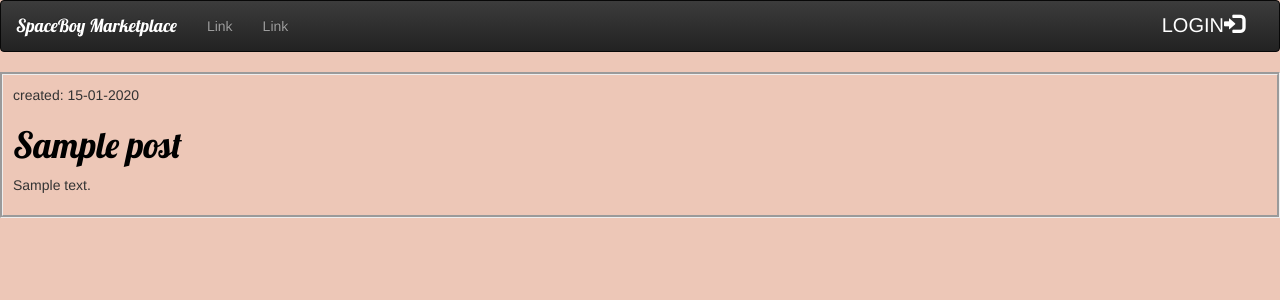
After one commit to woobin0413/my-first-blog, a Django app: page /post/1/approve/ in a window 1280 px wide. The commit adds this page. Shown: the top 300 px of the page. Run offline with Django 3.2, Linux system fonts and the light colour scheme; tables that the repository leaves empty hold one stand-in row (values such as "Sample post"); some libraries are stand-ins or nearby versions.

```diff
--- a/parsed_data/forms.py
+++ b/parsed_data/forms.py
@@ -3,7 +3,6 @@ from .models import Post,Comment
 
 
 class PostForm(forms.ModelForm):
-
     class Meta:
         model = Post
         fields = ('title', 'photo','text',)
--- a/parsed_data/models.py
+++ b/parsed_data/models.py
@@ -13,7 +13,7 @@ class Post(models.Model):
     created_date = models.DateTimeField(default=timezone.now)
     published_date = models.DateTimeField(blank=True, null=True)
     likes = models.ManyToManyField(User, related_name='likes', blank=True)
-
+    approved_item = models.BooleanField(default=False)
 
     def total_likes(self):
         return self.likes.count() #likes 컬럼의 값의 갯수를 센다
@@ -24,6 +24,14 @@ class Post(models.Model):
 
     def __str__(self):
         return self.title
+
+    def approve(self):
+        self.approved_item = True
+        self.save()
+
+    def approved_items(self):
+        return self.posts.filter(approved_item=True)
+
 
 class Comment(models.Model):
     post = models.ForeignKey('parsed_data.Post', on_delete=models.CASCADE, related_name='comments')
@@ -41,7 +49,3 @@ class Comment(models.Model):
 
     def approved_comments(self):
         return self.comments.filter(approved_comment=True)
-
-
-class Like(models.Model):
-    post = models.ForeignKey(Post, on_delete=models.CASCADE)
--- a/parsed_data/static/css/parsed_data.css
+++ b/parsed_data/static/css/parsed_data.css
@@ -57,7 +57,7 @@ body{
   font-size: 15px;
 }
 
-a.btn:hover {
+a.btn:hover, button {
      -webkit-transform: scale(1.1);
      -moz-transform: scale(1.1);
      -o-transform: scale(1.1);
--- a/parsed_data/templates/parsed_data/base.html
+++ b/parsed_data/templates/parsed_data/base.html
@@ -36,7 +36,8 @@
       <a href="{% url 'login' %}" class="top-menu">LOGIN<span class="glyphicon glyphicon-log-IN"></span></a>
       {% endif %}
 
-      <button class="btn btn-danger navbar-btn">Button</button>
+
+
     </div>
   </nav>
   </div>
--- /dev/null
+++ b/parsed_data/templates/parsed_data/post_cart.html
@@ -0,0 +1,11 @@
+{% extends 'parsed_data/base.html' %}
+
+{% block content %}
+    {% for post in posts %}
+        <div class="post">
+            <p class="date">created: {{ post.created_date|date:'d-m-Y' }}</p>
+            <h1><a href="{% url 'post_detail' pk=post.pk %}">{{ post.title }}</a></h1>
+            <p>{{ post.text|truncatechars:200 }}</p>
+        </div>
+    {% endfor %}
+{% endblock %}
--- a/parsed_data/urls.py
+++ b/parsed_data/urls.py
@@ -2,6 +2,8 @@ from django.urls import path
 from . import views
 
 urlpatterns = [
+
+
     path('', views.post_list, name='post_list'),
     path('post/<int:pk>/', views.post_detail, name='post_detail'),
     path('post/new/', views.post_new, name='post_new'),
@@ -9,6 +11,7 @@ urlpatterns = [
     path('drafts/', views.post_draft_list, name='post_draft_list'),
     path('post/<pk>/publish/', views.post_publish, name='post_publish'),
     path('post/<pk>/remove/', views.post_remove, name='post_remove'),
+    path('post/<int:pk>/approve/', views.post_cart, name='post_cart'),
     path('post/<int:pk>/comment/', views.add_comment_to_post, name='add_comment_to_post'),
     path('comment/<int:pk>/approve/', views.comment_approve, name='comment_approve'),
     path('comment/<int:pk>/remove/', views.comment_remove, name='comment_remove'),
--- a/parsed_data/views.py
+++ b/parsed_data/views.py
@@ -3,12 +3,6 @@ from .models import Post, Comment
 from django.utils import timezone
 from .forms import PostForm, CommentForm
 from django.contrib.auth.decorators import login_required
-from django.conf import settings
-from django.core.files.storage import FileSystemStorage
-from django.contrib.auth.models import User
-from django.views.decorators.http import require_POST
-from django.http import HttpResponse, HttpResponseRedirect
-
 
 def post_list(request):
     posts = Post.objects.filter(published_date__lte=timezone.now()).order_by('published_date')
@@ -59,6 +53,7 @@ def post_draft_list(request):
     posts = Post.objects.filter(published_date__isnull=True).order_by('created_date')
     return render(request, 'parsed_data/post_draft_list.html', {'posts': posts})
 
+
 @login_required
 def post_publish(request, pk):
     post = get_object_or_404(Post, pk=pk)
@@ -85,6 +80,15 @@ def add_comment_to_post(request, pk):
         form = CommentForm()
     return render(request, 'parsed_data/add_comment_to_post.html', {'form': form})
 
+
+def post_cart(request, pk):
+    post = get_object_or_404(Post, pk=pk)
+    post.approve()
+    posts = Post.objects.filter(approved_item=True)
+    return render(request, 'parsed_data/post_cart.html', {'posts': posts})
+
+
+
 @login_required
 def comment_approve(request, pk):
     comment = get_object_or_404(Comment, pk=pk)
@@ -104,8 +108,6 @@ def like_post(request):
         post.likes.remove(request.user)
         is_liked = False
     else:
-
         post.likes.add(request.user)
         is_liked = True
-    print(is_liked)
     return redirect('post_detail', pk= post.pk)
```
Also changed, not shown: parsed_data/templates/parsed_data/post_detail.html (+5 -3 lines), parsed_data/templates/parsed_data/post_list.html (+9 -0 lines), media/image/2019/03/02/1.png (added), media/image/2019/03/02/3.png (added), media/image/2019/03/02/5.png (added), parsed_data/migrations/0006_auto_20190302_1100.py (added), parsed_data/migrations/0007_cart_shop_list.py (added), parsed_data/migrations/0008_auto_20190302_1103.py (added), parsed_data/migrations/0009_auto_20190302_1551.py (added), parsed_data/migrations/0010_auto_20190302_1618.py (added).
